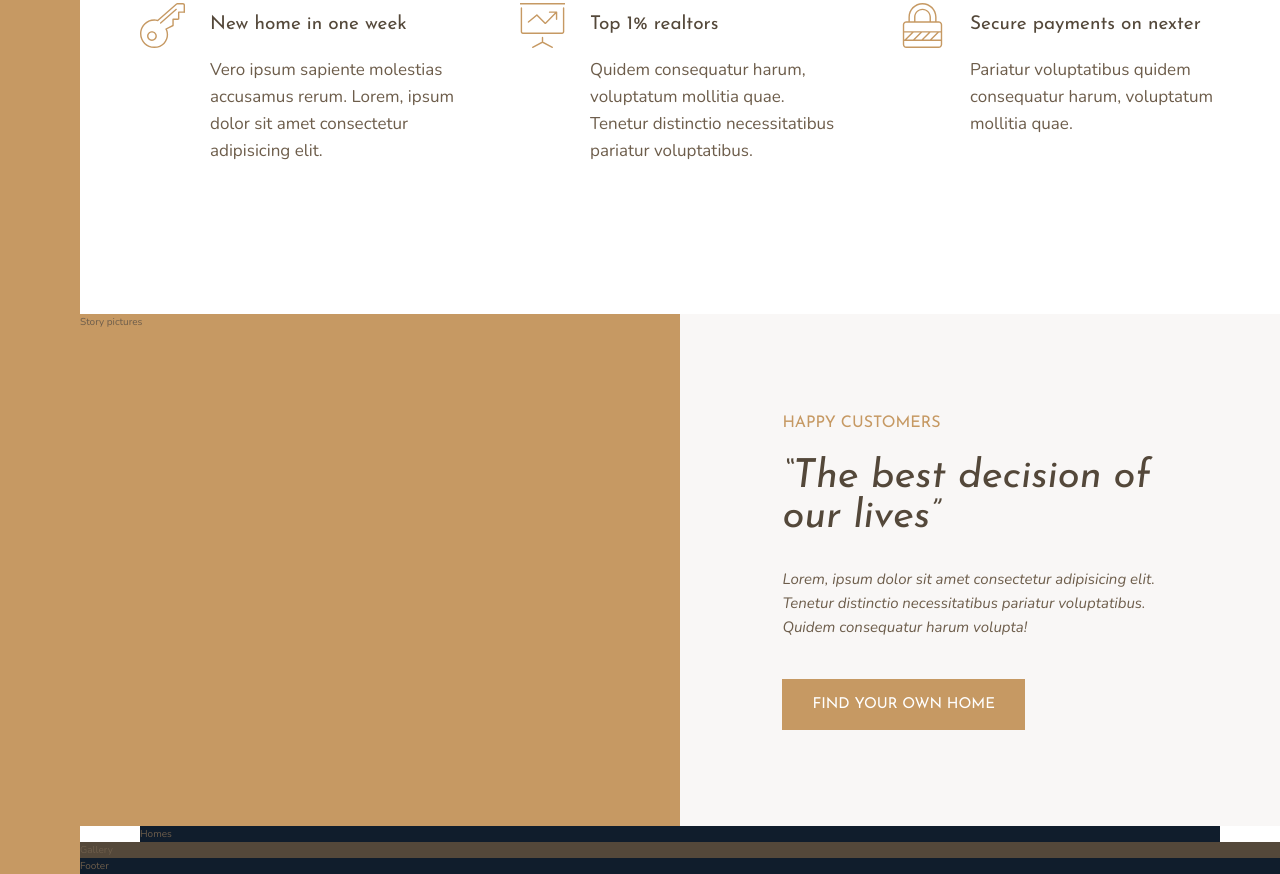
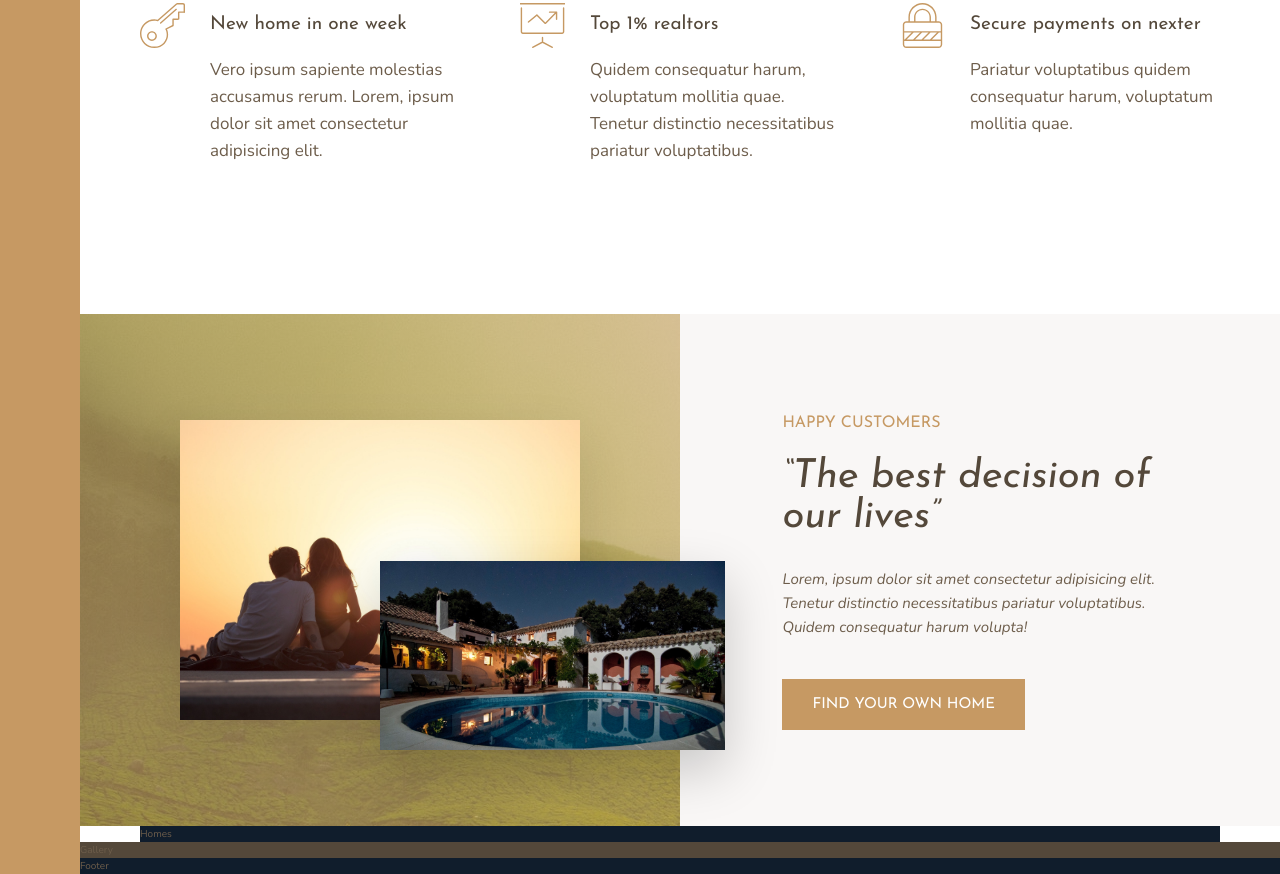
Before and after one commit to Alvarny/CSS-Nexter, a website: page index.html in a window 1280 px wide. Shown: the part 994-1868 px from the top of the page. Drawn offline with nearby package versions, Linux system fonts and the light colour scheme.

Commit message:
Built story pictures

```diff
--- a/index.html
+++ b/index.html
@@ -109,7 +109,11 @@
 
         <!-- Story pictures -->
         <div class="story__pictures">
-            Story pictures
+
+            <img src="img/story-1.jpeg" alt="Couple with new house" class="story__img--1">
+            <img src="img/story-2.jpeg" alt="New house" class="story__img--2">
+
+
         </div>
 
         <!-- Story content -->
--- a/sass/_story.scss
+++ b/sass/_story.scss
@@ -3,16 +3,41 @@
 
 
     &__pictures {
-        background-color: $color-primary;
 
+        background-image: linear-gradient(rgba($color-primary, .6), rgba($color-primary, .6)), url(../img/back.jpg);
+
+        // Positioning
         grid-column: full-start / col-end 4;
+
+        // Create nested grid
+        display: grid;
+        grid-template-rows: repeat(6, 1fr);
+        grid-template-columns: repeat(6, 1fr);
+        align-items: center;
+    }
+
+    &__img--1 {
+        width: 100%;
+        grid-row: 2 / span 4;
+        grid-column: 2 / span 4;
+        box-shadow: 0 2rem 5rem rgba(#000, .1);
+    }
+
+    &__img--2 {
+        width: 115%;
+        grid-row: 4 / span 2;
+        grid-column: 4 / span 3;
+        box-shadow: 0 2rem 5rem rgba(#000, .2);
+        z-index: 10;
     }
 
     &__content {
-        background-color: $color-grey-light-1;
 
+        // Positioning
         grid-column: col-start 5 / full-end;
 
+        // Formatting
+        background-color: $color-grey-light-1;
         padding: 6rem 8vw;
 
         /*
```
Also changed, not shown: css/style.css.
